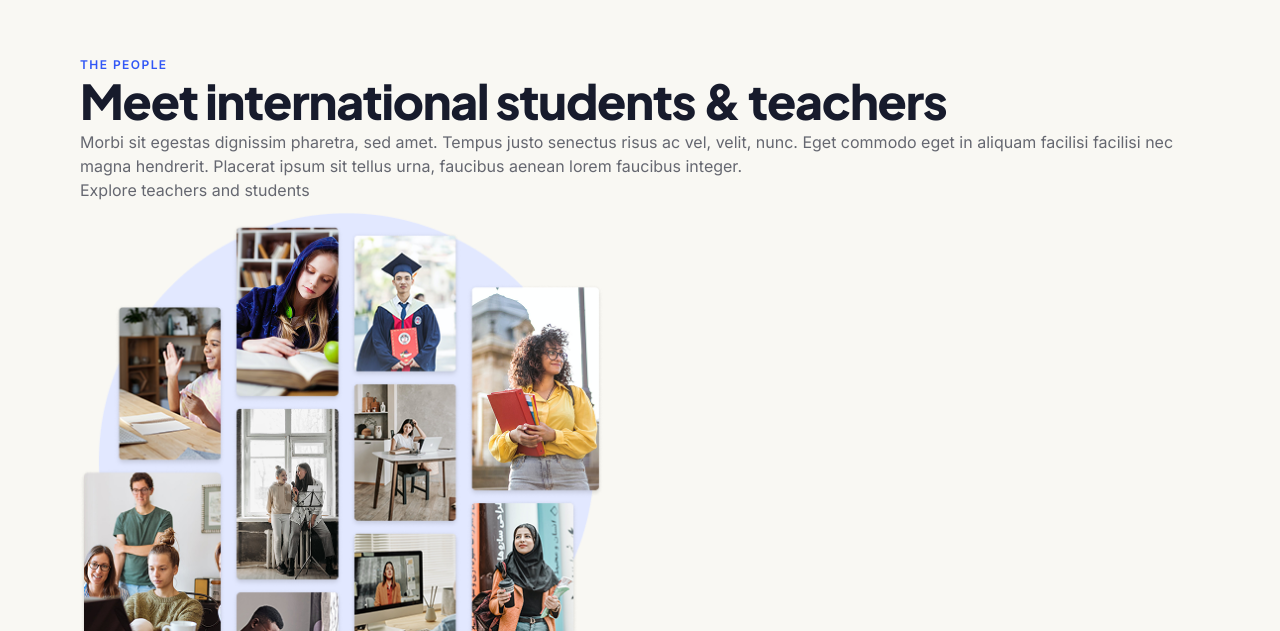
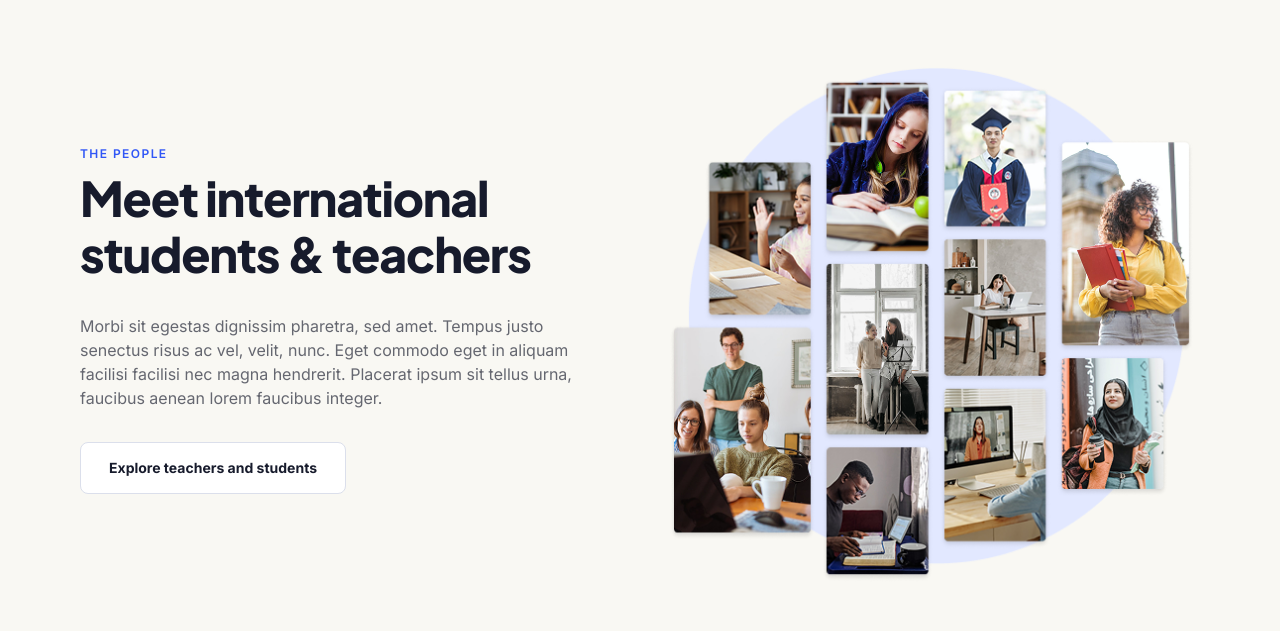
Before and after one commit to raresan/buzzvel-coding-test1-renan-alonso, a Next.js app: page / in a window 1280 px wide. Shown: the part 3349-3980 px from the top of the page. Built offline with nearby package versions, Linux system fonts and the light colour scheme.

Commit message:
feat: community section

```diff
--- a/app/components/sections/CallToAction.tsx
+++ b/app/components/sections/CallToAction.tsx
@@ -37,7 +37,9 @@ export default function CallToAction({ data }: CallToActionProps) {
               alt="User picture"
               width={40}
               height={40}
-              className="border-2 border-secondary-yellow rounded-full -ml-2 first:ml-0"
+              aria-hidden="true"
+              draggable={false}
+              className="pointer-events-none select-none border-2 border-secondary-yellow rounded-full -ml-2 first:ml-0"
             />
           ))}
         </div>
--- a/app/components/sections/Community.tsx
+++ b/app/components/sections/Community.tsx
@@ -2,7 +2,7 @@ import Image, { StaticImageData } from 'next/image'
 
 import type { ClickableProps } from '../ui/Clickable'
 
-import Clickable from '../ui/Clickable'
+import Button from '../ui/Button'
 
 interface CommunityProps {
   data: {
@@ -20,23 +20,30 @@ interface CommunityProps {
 export default function Community({ data }: CommunityProps) {
   return (
     <section className="bg-light-yellow">
-      <div className="section-container">
+      <div className="section-container flex flex-col items-center lg:flex-row gap-5.5 lg:gap-15">
         <div>
           <h3>{data.eyebrow}</h3>
-          <h2>{data.title}</h2>
-          <p>{data.description}</p>
+          <h2 className="mt-2">{data.title}</h2>
+          <p className="mt-6 lg:mt-8">{data.description}</p>
 
-          <div>
-            <Clickable {...data.cta} />
-          </div>
+          <Button
+            variant="secondary"
+            href={data.cta.href}
+            className="mt-6 lg:mt-8"
+          >
+            {data.cta.label}
+          </Button>
         </div>
 
-        <div>
+        <div className="shrink-0">
           <Image
             src={data.communityImage.src}
             alt={data.communityImage.alt}
             width={530}
             height={522}
+            aria-hidden="true"
+            draggable={false}
+            className="pointer-events-none select-none"
           />
         </div>
       </div>
--- a/app/components/sections/FeaturedCourse.tsx
+++ b/app/components/sections/FeaturedCourse.tsx
@@ -39,7 +39,10 @@ export default function FeaturedCourse({ data }: FeatureCourseProps) {
               src={data.courseImage.src}
               alt={data.courseImage.alt}
               fill
-              className="object-cover"
+              objectFit="cover"
+              aria-hidden="true"
+              draggable={false}
+              className="pointer-events-none select-none"
             />
           </div>
         </div>
--- a/app/components/sections/Hero.tsx
+++ b/app/components/sections/Hero.tsx
@@ -56,7 +56,9 @@ export default function Hero({ data }: HeroProps) {
                   alt="User picture"
                   width={32}
                   height={32}
-                  className="border-2 border-light-yellow rounded-full -ml-2 first:ml-0"
+                  aria-hidden="true"
+                  draggable={false}
+                  className="pointer-events-none select-none border-2 border-light-yellow rounded-full -ml-2 first:ml-0"
                 />
               ))}
             </div>
@@ -77,7 +79,9 @@ export default function Hero({ data }: HeroProps) {
             fill
             objectFit="contain"
             priority
-            className="lg:hidden"
+            aria-hidden="true"
+            draggable={false}
+            className="pointer-events-none select-none lg:hidden"
           />
 
           <Image
@@ -86,7 +90,9 @@ export default function Hero({ data }: HeroProps) {
             fill
             objectFit="contain"
             priority
-            className="hidden lg:block"
+            aria-hidden="true"
+            draggable={false}
+            className="pointer-events-none select-none hidden lg:block"
           />
 
           <div className="bg-white rounded-xl absolute top-1.5 lg:top-4 left-2 lg:left-5.5 py-3 px-4 flex gap-3 items-center shadow-[0px_4px_24px_0px_#0000001A]">
```
